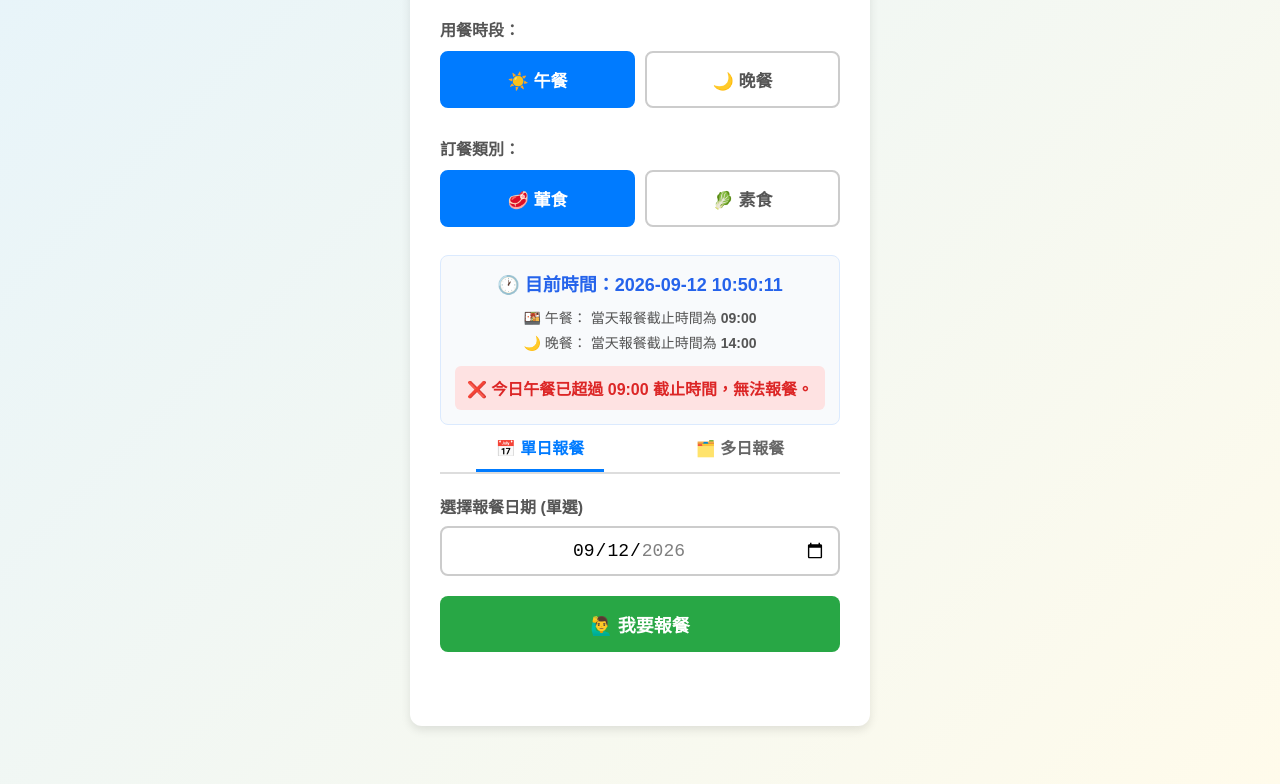
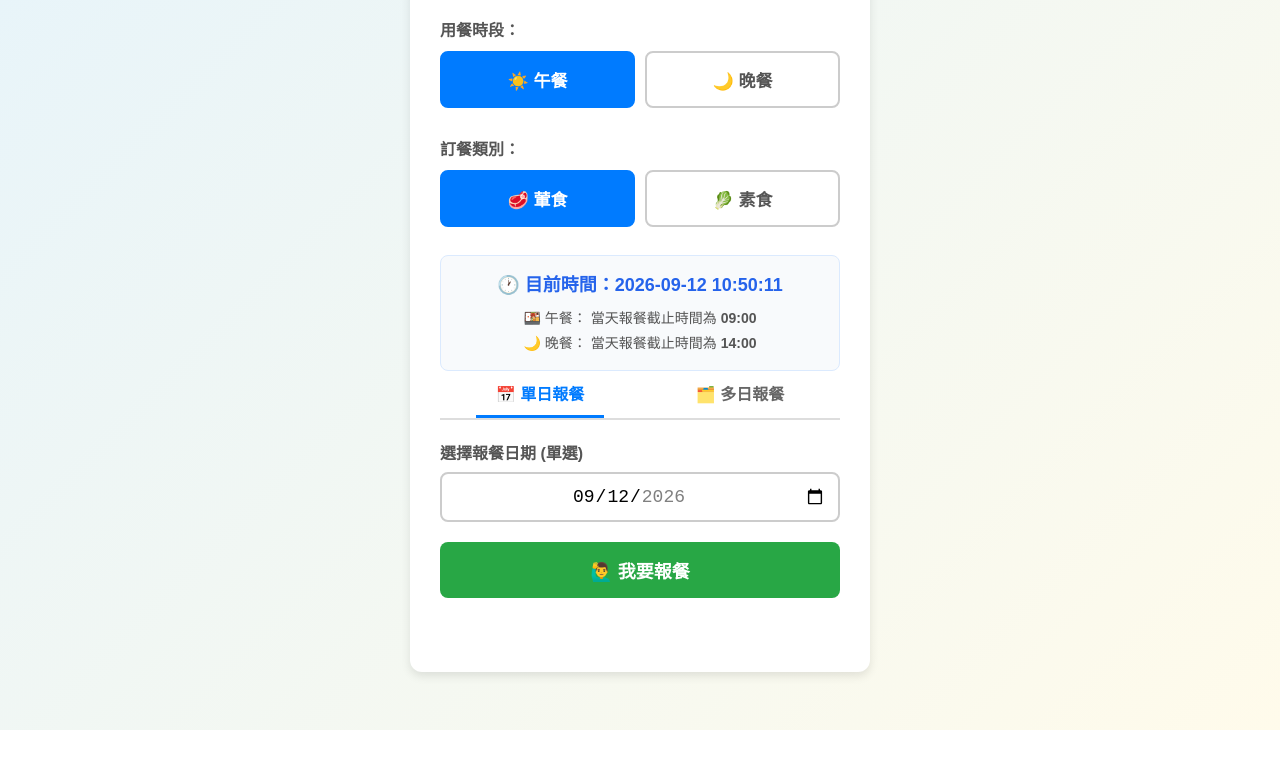
Before and after one commit to orderingfood/wuci-lunch, a plain HTML site: page index.html in a window 1280 px wide. Shown: the part 695-1479 px from the top of the page. After the commit the page ends 1425 px from the top, so only its background shows below. Drawn offline with Linux system fonts and the light colour scheme.

Commit message:
Update index.html

```diff
--- a/index.html
+++ b/index.html
@@ -712,26 +712,6 @@
             line-height: 1.8;
 
         }
-
-
-        /* 禁止報餐 */
-
-        .time-warning {
-
-            margin-top: 10px;
-
-            padding: 10px;
-
-            background-color: #fee2e2;
-
-            color: #dc2626;
-
-            border-radius: 6px;
-
-            font-weight: bold;
-
-        }
-
 
     </style>
 
@@ -1572,8 +1552,6 @@ inputField.addEventListener(
                         "dark-mode"
                     );
 
-                    updateTimeWarning();
-
                 }
 
             }
@@ -1593,8 +1571,6 @@ inputField.addEventListener(
                     document.body.classList.remove(
                         "white-mode"
                     );
-
-                    updateTimeWarning();
 
                 }
 
@@ -1764,12 +1740,6 @@ inputField.addEventListener(
                 );
 
 
-            const warningElement =
-                document.getElementById(
-                    "single-time-warning"
-                );
-
-
             if (!dateInput) {
 
                 return true;
@@ -1812,13 +1782,6 @@ inputField.addEventListener(
                 selectedDate !== today
             ) {
 
-                if (warningElement) {
-
-                    warningElement.innerHTML =
-                        "";
-
-                }
-
                 return true;
 
             }
@@ -1926,57 +1889,6 @@ inputField.addEventListener(
         }
 
 
-        // =================================================
-        // 建立 / 更新時間警告
-        // =================================================
-
-        function updateTimeWarning() {
-
-            const info =
-                document.getElementById(
-                    "single-time-info"
-                );
-
-
-            if (!info) {
-
-                return;
-
-            }
-
-
-            let warning =
-                document.getElementById(
-                    "single-time-warning"
-                );
-
-
-            if (!warning) {
-
-                warning =
-                    document.createElement(
-                        "div"
-                    );
-
-                warning.id =
-                    "single-time-warning";
-
-                warning.className =
-                    "time-warning";
-
-                info.appendChild(
-                    warning
-                );
-
-            }
-
-
-            checkSingleMealTime();
-
-        }
-
-
-
 // =================================================
 // 初始化日期
 // 今天～未來30天
@@ -2031,8 +1943,6 @@ function initializeDates() {
     singleDateInput.addEventListener(
         "change",
         function () {
-
-            updateTimeWarning();
 
         }
     );
@@ -2423,8 +2333,6 @@ function initializeDates() {
                 status.innerHTML =
                     "❌ 今日午餐已超過 09:00 截止時間，無法報餐。";
 
-                updateTimeWarning();
-
                 return;
 
             }
@@ -2444,8 +2352,6 @@ function initializeDates() {
 
                 status.innerHTML =
                     "❌ 今日晚餐已超過 14:00 截止時間，無法報餐。";
-
-                updateTimeWarning();
 
                 return;
 
@@ -2851,8 +2757,6 @@ function initializeDates() {
 
                 updateCurrentTime();
 
-                updateTimeWarning();
-
             },
             1000
         );
```
